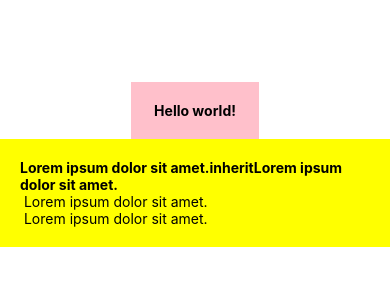
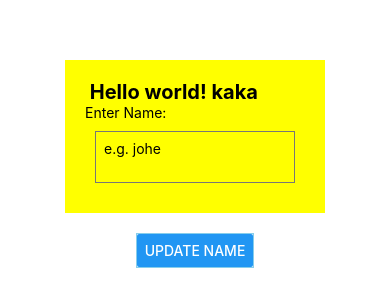
Before and after one commit to Cyjin-jani/myReactNativebasic, a React Native app: screen / in a window 390 px wide. Shown: the part 258-564 px from the top of the page. Built offline with nearby package versions, Linux system fonts and the light colour scheme.

Commit message:
useState, textInput

```diff
--- a/App.js
+++ b/App.js
@@ -1,23 +1,36 @@
 import { StatusBar } from 'expo-status-bar';
-import React from 'react';
-import { StyleSheet, Text, View } from 'react-native';
+import React, { useState } from 'react';
+import { StyleSheet, Text, View, Button, TextInput } from 'react-native';
 
 export default function App() {
+  const [name, setName] = useState('kaka');
+  const [person, setPerson] = useState({ name: 'mario', age: 40 });
+
+  const clickHandler = () => {
+    setName('ricardo');
+    setPerson({ name: 'maka', age: 50 });
+  };
+
   return (
     <View style={styles.container}>
       <StatusBar style="auto" />
 
       <View style={styles.header}>
-        <Text style={styles.boldText}> Hello world! </Text>
+        <Text style={styles.boldText}> Hello world! {name} </Text>
+        {/* <Text>
+          His name is {person.name} and his age is {person.age}{' '}
+        </Text> */}
+        <Text>Enter Name:</Text>
+        <TextInput
+          style={styles.input}
+          placeholder="e.g. johe"
+          onChangeText={(value) => setName(value)}
+          keyboardType="numeric"
+          multiline
+        />
       </View>
-      <View style={styles.body}>
-        <Text style={styles.boldText}>
-          Lorem ipsum dolor sit amet.
-          <Text>inherit</Text>
-          Lorem ipsum dolor sit amet.
-        </Text>
-        <Text> Lorem ipsum dolor sit amet.</Text>
-        <Text> Lorem ipsum dolor sit amet.</Text>
+      <View style={styles.buttonContainer}>
+        <Button title="update Name" onPress={clickHandler} />
       </View>
     </View>
   );
@@ -31,14 +44,23 @@ const styles = StyleSheet.create({
     justifyContent: 'center',
   },
   header: {
-    backgroundColor: 'pink',
+    backgroundColor: 'yellow',
     padding: 20,
   },
   boldText: {
+    fontSize: 20,
     fontWeight: 'bold',
   },
-  body: {
-    backgroundColor: 'yellow',
-    padding: 20,
+  buttonContainer: {
+    marginTop: 20,
+    borderWidth: 1,
+    borderColor: 'skyblue',
+  },
+  input: {
+    borderWidth: 1,
+    borderColor: '#777',
+    padding: 8,
+    margin: 10,
+    width: 200,
   },
 });
```
